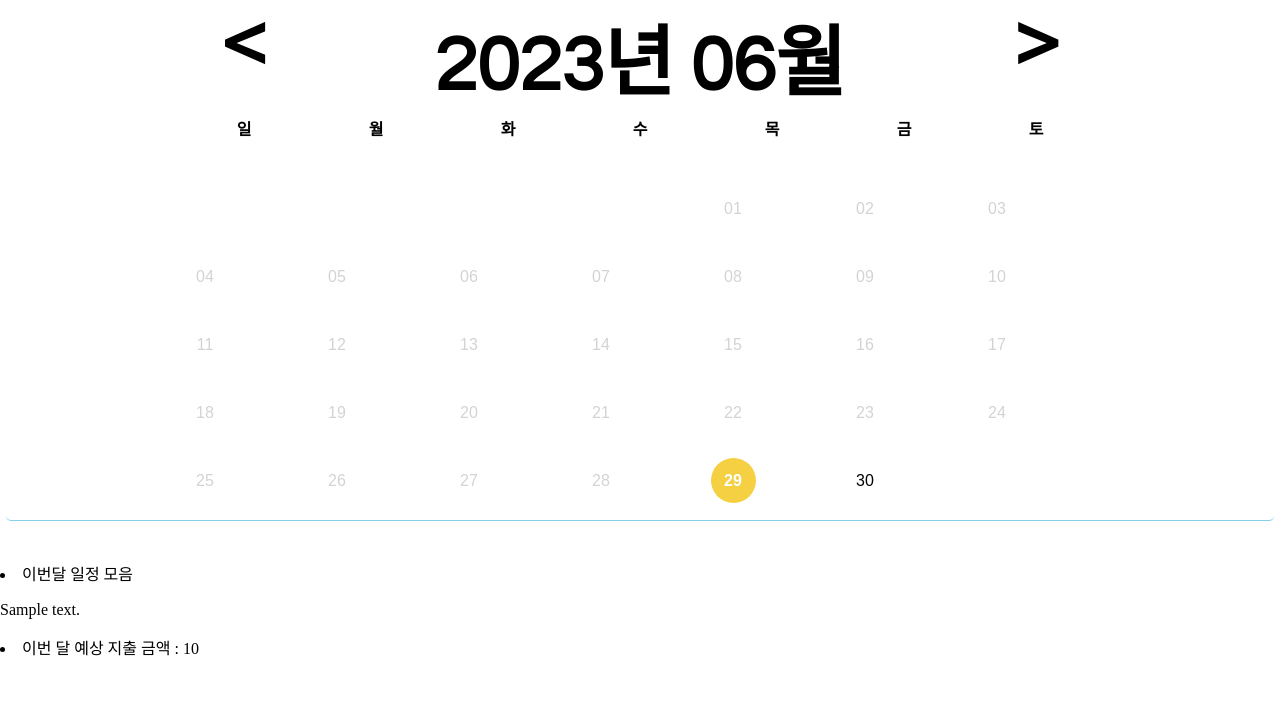
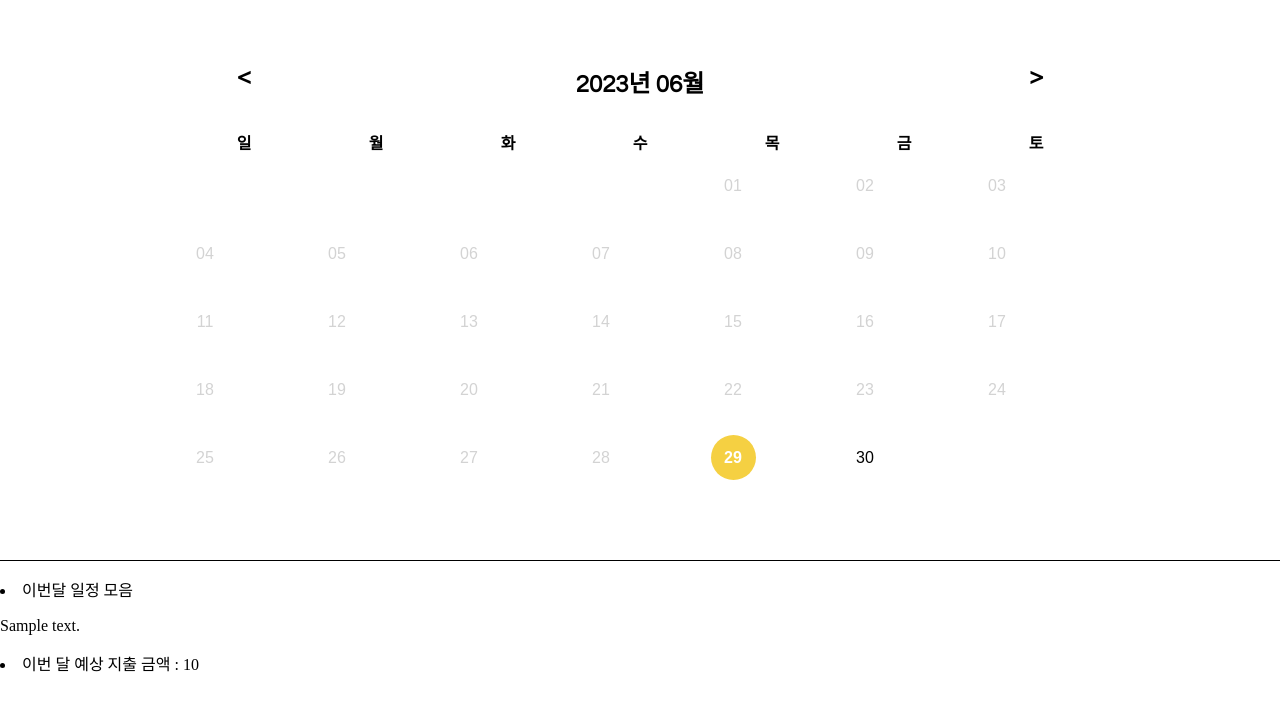
Before and after one commit to gaerini/Chocowallet, a Django app: page /calendar/1 in a window 1280 px wide. Shown: the top 711 px of the page. Run offline with Django 4.2, Linux system fonts and the light colour scheme; a user stored in the database is signed in; tables that the repository leaves empty hold one stand-in row (values such as "Sample post"); some libraries are stand-ins or nearby versions.

Commit message:
calender.css (06.29)

```diff
--- a/project/app/static/baseStyle.css
+++ b/project/app/static/baseStyle.css
@@ -1,3 +1,3 @@
 body {
-    margin: 0px;
+    margin: 0;
 }
--- a/project/app/static/calendar.css
+++ b/project/app/static/calendar.css
@@ -1,48 +1,41 @@
 @import url('https://fonts.googleapis.com/css?family=Questrial&display=swap');
 
 
-
-thead {
-    border-bottom: 1px solid skyblue;
-}
-
-td {
-    width: 10vw;
-    height: 8vh;
-    vertical-align:top;
-}
-
 .momdiv {
     background-color : white;
-    height: auto;
-    width: 99vw;
+    width: 100vw;
     margin: 0 auto;
-    border-radius:5px;
-    border-bottom: 1px solid skyblue;
-    margin-bottom: 5vh;
+    border-bottom: 1px solid black;
+    margin-bottom: 2vh;
     position: relative;
     display: flex;
     justify-content: center;
     align-items: center;
-    height: 65vh;
+    height: 70vh;
+    overflow: auto;
 }
 
 .Calendar {
     position: absolute;
-    margin: 0px;
+
 }
 
-.Calendar>thead>tr:first-child>td {
+.Calendar>thead {
     font-family: 'Questrial', sans-serif;
-    font-size: 6vw;
+}
+
+.Calendar>thead>tr:first-child>td, #YearMonth > span {
+    font-size: 3vh;
     font-weight: bold;
     text-align: center;
+    width: 5vh;
 }
 
 .Calendar>thead>tr:last-child>td {
-    font-family: 'Questrial', sans-serif;
     font-weight: 600;
     text-align: center;
+    height: 10px;
+    line-height: 3vh;
 }
 
 .Calendar>thead>tr>td>span {
@@ -50,18 +43,32 @@ td {
     font-weight: bold;
 }
 
+td {
+    width: 10vw;
+    height: 8vh;
+    vertical-align:top;
+
+}
+
+#monthmenubar > td {
+    height: 8vh;
+    width: 3vw;
+}
 
 .Calendar>tbody>tr>td>p {
     font-family: 'Montserrat', sans-serif;
     height: 45px;
     width: 45px;
-    border-radius: 45px;
+    border-radius: 50%;
     transition-duration: .2s;
     line-height: 45px;
     margin: 2.5px;
     display: block;
     text-align: center;
 }
+
+
+/*지난 일자, 현재 일자, 선택일자 이펙트*/
 
 .pastDay {
     color: lightgray;
@@ -71,25 +78,10 @@ td {
     background-color: #F5D042;
     color: #fff;
     font-weight: 600;
-    cursor: pointer;
-}
-
-.futureDay {
-    background-color: #FFFFFF;
-    cursor: pointer;
-}
-.futureDay:hover{
-    background:#eee;
 }
 
 .futureDay.choiceDay,
 .today.choiceDay {
     background: #0A174E;
     color: #fff;
-    font-weight: 600;
-    cursor: pointer;
 }
-
-#YearMonth {
-    text-align: center;
-}
--- a/project/app/templates/calendar.html
+++ b/project/app/templates/calendar.html
@@ -11,7 +11,7 @@
 <div class="momdiv">
     <table class="Calendar">
         <thead>
-            <tr>
+            <tr id="monthmenubar">
                 <td onClick="prevCalendar();" style="cursor:pointer;">&#60;</td>
                 <td colspan="5" id="YearMonth">
                     <span id="calYear"></span>년
@@ -19,7 +19,7 @@
                 </td>
                 <td onClick="nextCalendar();" style="cursor:pointer;">&#62;</td>
             </tr>
-            <tr>
+            <tr id="weekday">
                 <td>일</td>
                 <td>월</td>
                 <td>화</td>
```
